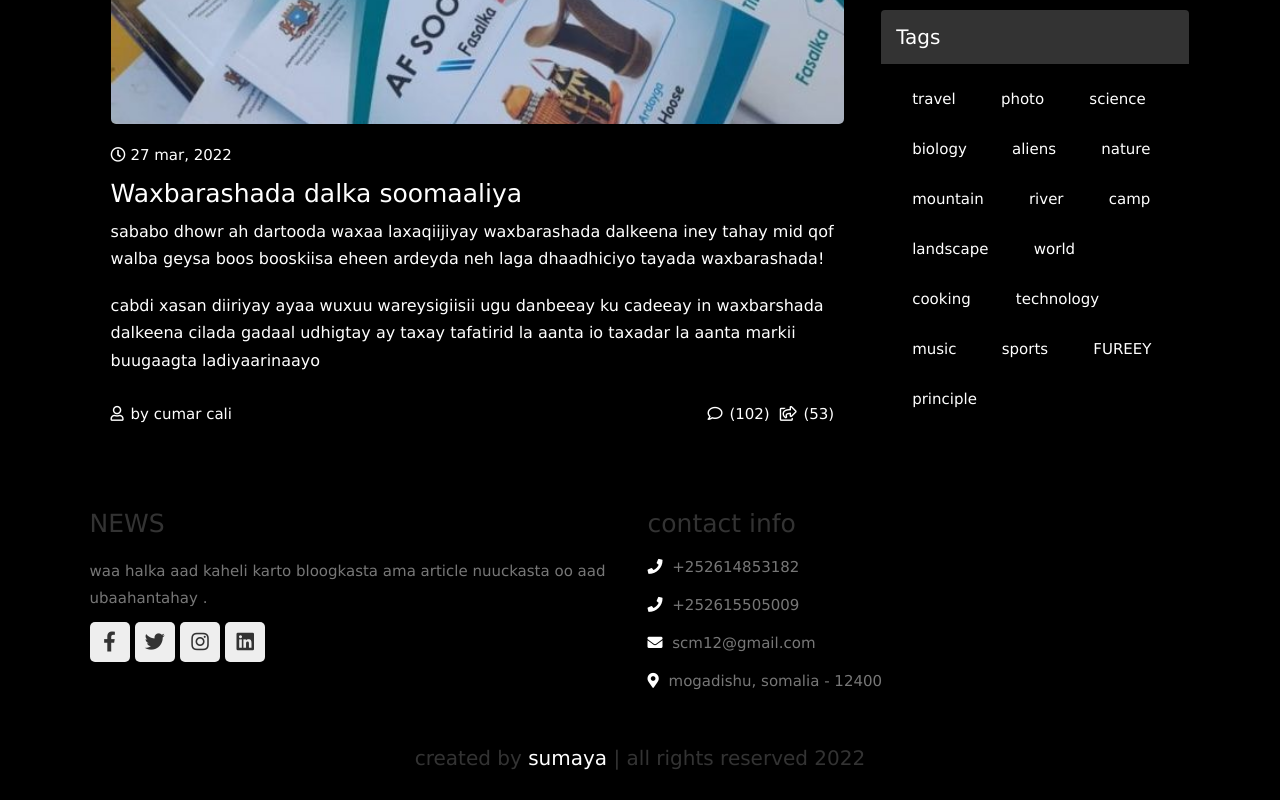
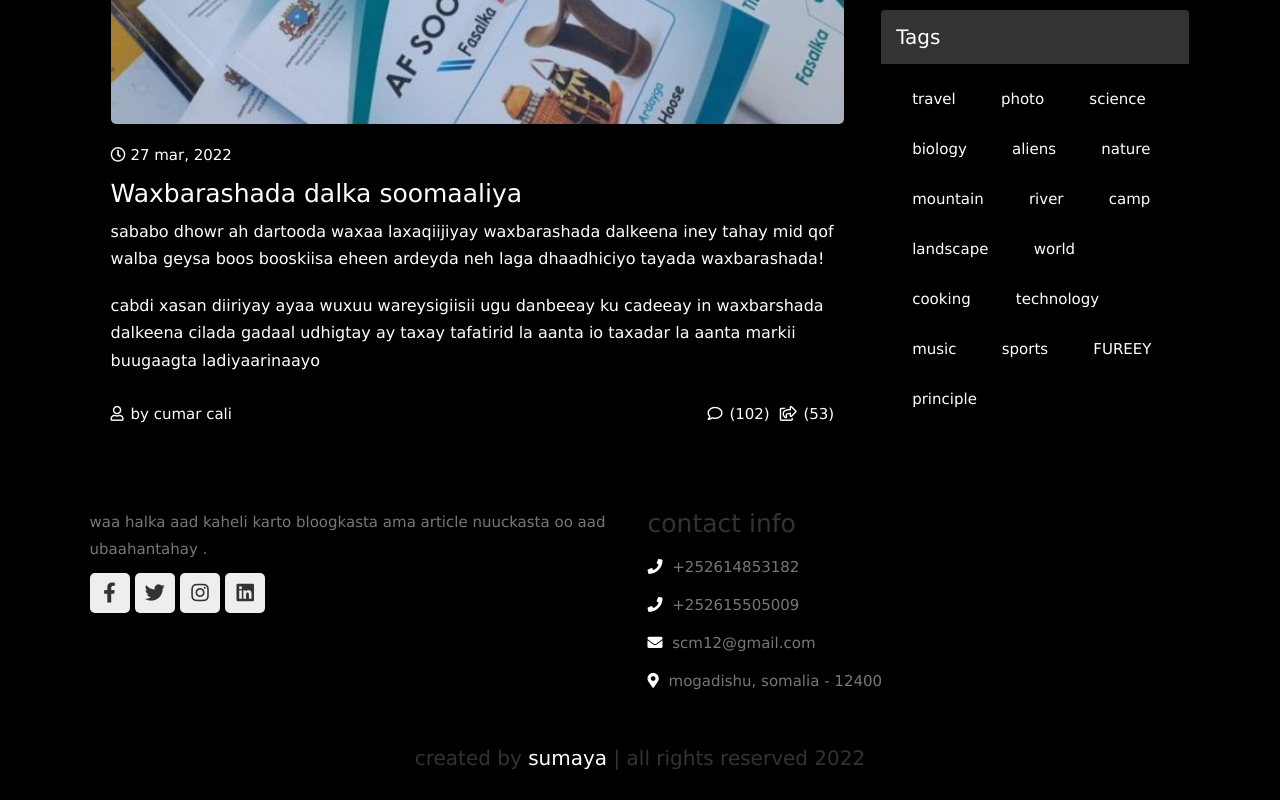
Before and after one commit to sumayowaasuge/blog-website, a plain HTML site: page index.html in a window 1280 px wide. Shown: the part 2469-3269 px from the top of the page. Drawn offline with Linux system fonts and the light colour scheme; files whose address does not match are found by name.

Commit message:
edited html header

```diff
--- a/index.html
+++ b/index.html
@@ -260,7 +260,7 @@
     <div class="box-container">
 
         <div class="box">
-            <h3>NEWS</i> </h3>
+
             <p>waa halka aad kaheli karto bloogkasta ama article nuuckasta oo aad ubaahantahay .</p>
             <div class="share">
                 <a href="#" class="fab fa-facebook-f"></a>
```
